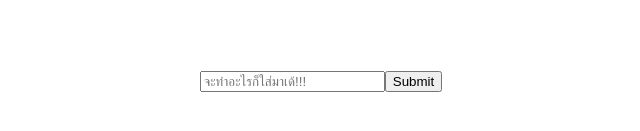
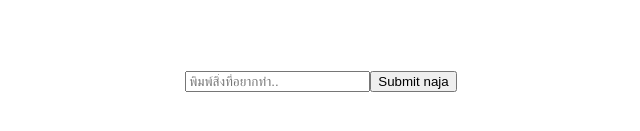
Before and after one commit to ThanapornTY/todo-react, a React (Create React App) app in the folder react-todo-app/: page / in a window 1280 px wide. Shown: the part 257-388 px from the top of the page, without its empty margins (319-959 px from the left). Built offline with nearby package versions, Linux system fonts and the light colour scheme.

Commit message:
edit file inputTodo if/else

```diff
--- a/react-todo-app/src/InputTodo.js
+++ b/react-todo-app/src/InputTodo.js
@@ -3,20 +3,44 @@ import logo from './logo.svg';
 import './App.css';
 import { render } from "@testing-library/react";
 
-const InputTodo = () =>{
-    return(
-        <div>
-            <form className="input-text">
+class InputTodo extends Component {
+    state = {
+        title: "",
+    }
+    onChange = c => {
+        this.setState({
+            [c.target.name]: c.target.value,
+        })
+    }
+
+    handleSubmit = c => {
+        c.preventDefault();
+        if(this.state.title.trim()){
+            this.props.addTodoProps(this.state.title);
+            this.setState({
+                title: ""
+            });
+        }else{
+            alert("ยังไม่ได้พิมพ์อะไรลงไปเลยเว้ย!!!")
+        }
+    }
+
+    render(){
+        return (
+            <form onSubmit={this.handleSubmit} className="form-container">
                 <input
-                type="text"
-                placeholder="จะทำอะไรก็ใส่มาเด้!!!"
+                type = "text"
+                className = "input-textlist"
+                placeholder= "พิมพ์สิ่งที่อยากทำ.."
+                name="title"
+                onChange={this.onChange}
                 />
-                <button className="input-submit">Submit</button>
+
+                <button className="submit">Submit naja</button>
             </form>
+        )
+    }
 
-
-        </div>
-    );
 
 }
 
```
